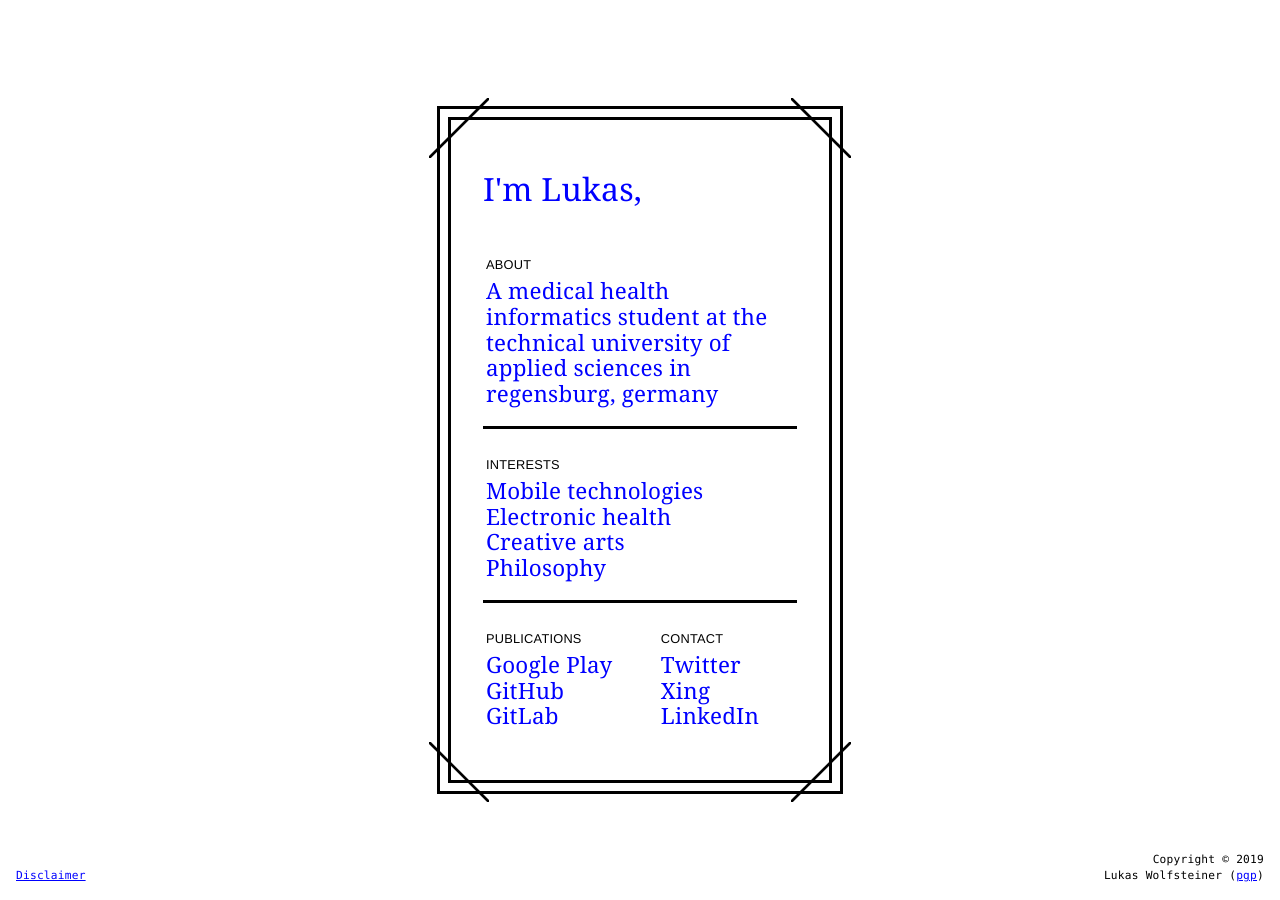
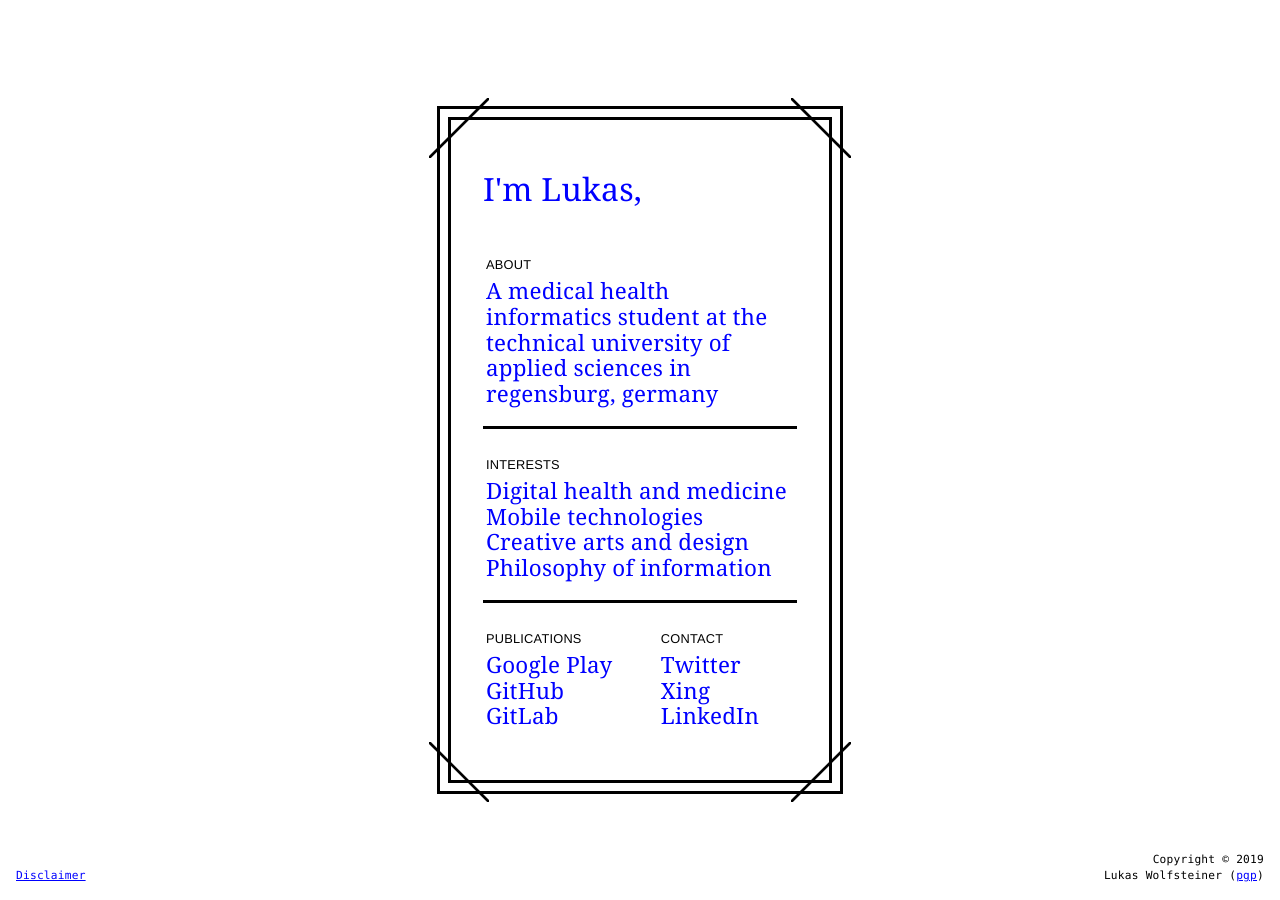
Before and after one commit to dotWee/dotWee.github.io, a Jekyll site: the page built from index.html, in a window 1280 px wide. Built offline with Jekyll 4.4.1, drawn with Linux system fonts in a browser that asks for light colours.

Commit message:
Updated interests section

```diff
--- a/_data/interests.yml
+++ b/_data/interests.yml
@@ -1,4 +1,4 @@
+- name: Digital health and medicine
 - name: Mobile technologies
-- name: Electronic health
-- name: Creative arts
-- name: Philosophy
+- name: Creative arts and design
+- name: Philosophy of information
```
